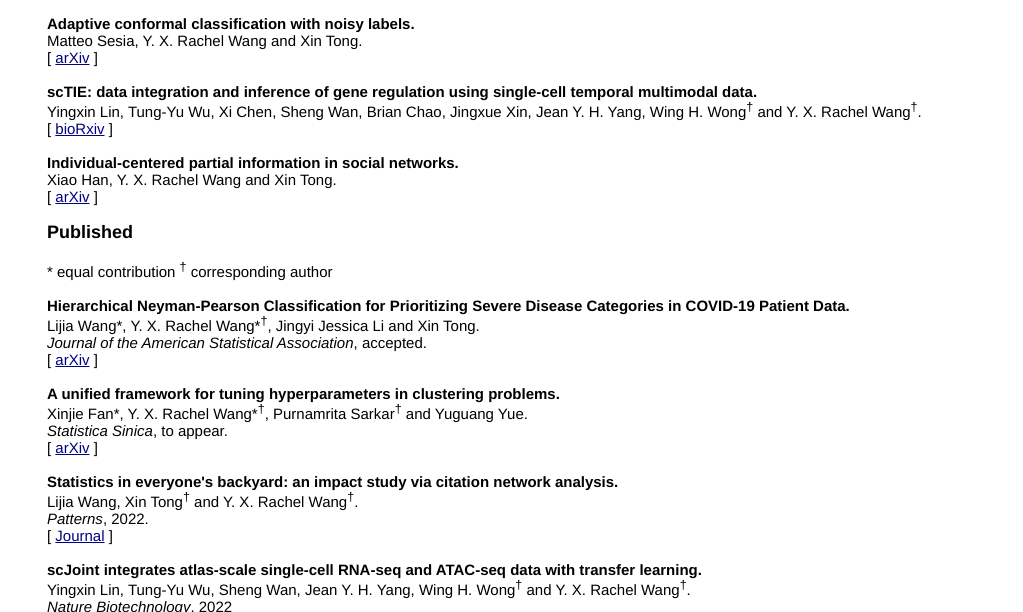
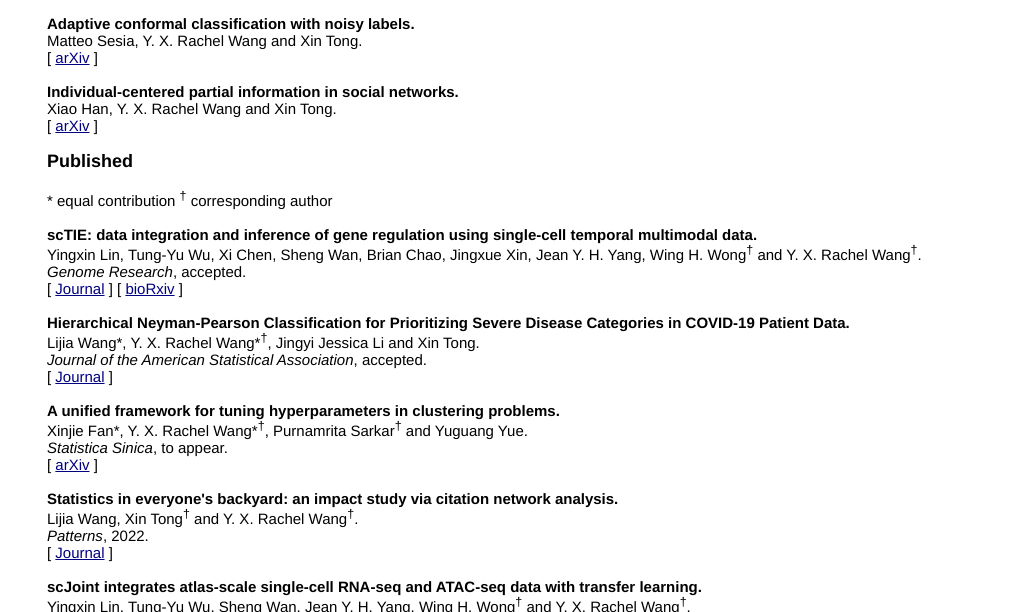
Before and after one commit to ryxwang/ryxwang.github.io, a plain HTML site: page publications.html in a window 1280 px wide. Shown: the part 169-781 px from the top of the page, without its empty margins (128-1151 px from the left). Drawn offline with Linux system fonts and the light colour scheme.

Commit message:
Update publications.html

```diff
--- a/publications.html
+++ b/publications.html
@@ -45,9 +45,6 @@
     Matteo Sesia, Y. X. Rachel Wang and Xin Tong.<br>
     [ <a href="https://arxiv.org/abs/2309.05092">arXiv</a> ]<br><br>
 
-    <b>scTIE: data integration and inference of gene regulation using single-cell temporal multimodal data.</b><br>
-    Yingxin Lin, Tung-Yu Wu, Xi Chen, Sheng Wan, Brian Chao, Jingxue Xin, Jean Y. H. Yang, Wing H. Wong<sup>&dagger;</sup> and Y. X. Rachel Wang<sup>&dagger;</sup>.<br>
-    [ <a href="https://www.biorxiv.org/content/10.1101/2023.05.18.541381v1.abstract">bioRxiv</a> ]<br><br>
 
     <b>Individual-centered partial information in social networks.</b><br>
     Xiao Han, Y. X. Rachel Wang and Xin Tong.<br>
@@ -56,11 +53,17 @@
     <b><big>Published</big></b><br><br>
 
     * equal contribution <sup>&dagger;</sup> corresponding author <br><br>
+    <b>scTIE: data integration and inference of gene regulation using single-cell temporal multimodal data.</b><br>
+    Yingxin Lin, Tung-Yu Wu, Xi Chen, Sheng Wan, Brian Chao, Jingxue Xin, Jean Y. H. Yang, Wing H. Wong<sup>&dagger;</sup> and Y. X. Rachel Wang<sup>&dagger;</sup>.<br>
+    <i>Genome Research</i>, accepted.<br>
+    [ <a href="https://genome.cshlp.org/content/early/2023/12/15/gr.277960.123.abstract">Journal</a> ]
+    [ <a href="https://www.biorxiv.org/content/10.1101/2023.05.18.541381v1.abstract">bioRxiv</a> ]<br><br>
+
 
     <b>Hierarchical Neyman-Pearson Classification for Prioritizing Severe Disease Categories in COVID-19 Patient Data.</b><br>
     Lijia Wang*, Y. X. Rachel Wang*<sup>&dagger;</sup>, Jingyi Jessica Li and Xin Tong.<br>
     <i>Journal of the American Statistical Association</i>, accepted.<br>
-    [ <a href="https://arxiv.org/abs/2210.02197">arXiv</a> ]<br><br>
+    [ <a href="https://www.tandfonline.com/doi/full/10.1080/01621459.2023.2270657">Journal</a> ]<br><br>
 
     <b>A unified framework for tuning hyperparameters in clustering problems.</b><br>
     Xinjie Fan*, Y. X. Rachel Wang*<sup>&dagger;</sup>, Purnamrita Sarkar<sup>&dagger;</sup> and Yuguang Yue.<br>
```
